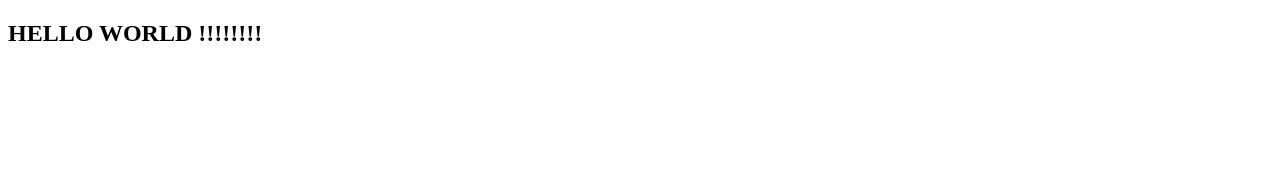
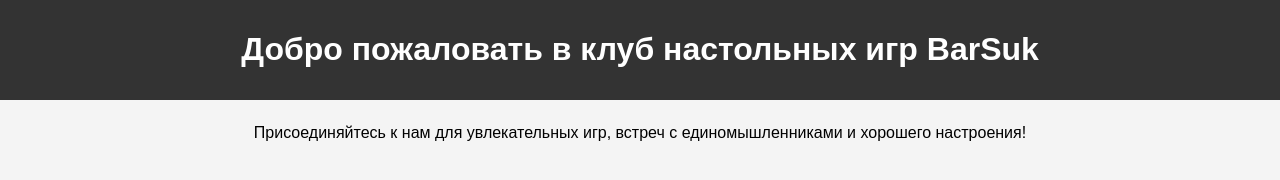
Before and after one commit to perchik4u/oap_project, a plain HTML site: page web/index.html in a window 1280 px wide. Drawn offline with Linux system fonts and the light colour scheme.

Commit message:
add main page

```diff
--- a/web/index.html
+++ b/web/index.html
@@ -1,15 +1,42 @@
 <!DOCTYPE html>
-
 <html lang="ru">
 <head>
-
-<meta charset="UTF-8">
-
-<title>Самая обычная страница</title>
+    <meta charset="UTF-8">
+    <meta name="viewport" content="width=device-width, initial-scale=1.0">
+    <title>BarSuk</title>
+    <style>
+        body {
+            font-family: Arial, sans-serif;
+            margin: 0;
+            padding: 0;
+            background-color: #f4f4f4;
+        }
+        header {
+            background-color: #333;
+            color: #fff;
+            text-align: center;
+            padding: 10px 0;
+        }
+        .container {
+            max-width: 800px;
+            margin: 20px auto;
+            padding: 0 20px;
+        }
+        h1 {
+            text-align: center;
+        }
+        p {
+            text-align: center;
+            line-height: 1.6;
+        }
+    </style>
 </head>
-
 <body>
-<h2>HELLO WORLD !!!!!!!!</h2>
+    <header>
+        <h1>Добро пожаловать в клуб настольных игр BarSuk</h1>
+    </header>
+    <div class="container">
+        <p>Присоединяйтесь к нам для увлекательных игр, встреч с единомышленниками и хорошего настроения!</p>
+    </div>
 </body>
-
 </html>
```
